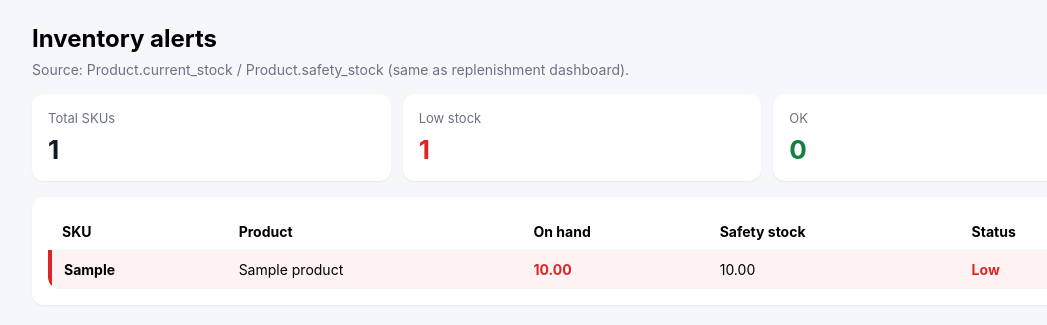
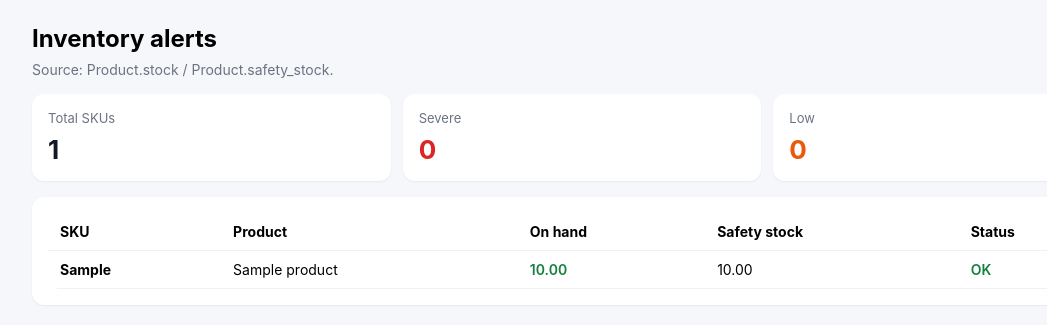
Before and after one commit to yancy0911/tea-supply-system, a Django app: page /inventory/ in a window 1280 px wide. Shown: the part 88-413 px from the top of the page, without its empty margins (58-1105 px from the left). Run offline with Django 4.2, Linux system fonts and the light colour scheme; a user stored in the database is signed in; tables that the repository leaves empty hold one stand-in row (values such as "Sample post").

Commit message:
add inventory system v1 with stock tracking
Made-with: Cursor

```diff
--- a/tea_supply/models.py
+++ b/tea_supply/models.py
@@ -65,8 +65,13 @@ class Product(models.Model):
         verbose_name="当前库存",
         help_text="稳版统一库存（默认假库存 100），用于商城下单校验与扣减。",
     )
+    stock = models.FloatField(
+        default=0,
+        verbose_name="当前库存（供应链）",
+        help_text="供应链库存（V1）：订单确认/收款后扣减；用于库存预警与补货。",
+    )
     safety_stock = models.FloatField(
-        default=10,
+        default=20,
         verbose_name="安全库存",
         help_text="低于或等于该值时前台显示低库存提醒。",
     )
@@ -616,13 +621,9 @@ class Order(models.Model):
 def _stock_need_for_line(order_item, product=None):
     """
     计算本行应扣减的库存数量（与 save/delete 一致）。
-    单品：扣减数量 = 下单数量；整箱：扣减 = 数量 × units_per_case。
-    关联原材料时扣原材料库存；否则扣商品可售库存 stock_quantity。
+    V1：扣减数量 = 下单数量（不区分单品/整箱）。
     """
-    p = product or order_item.product
     q = float(order_item.quantity)
-    if order_item.sale_type == OrderItem.SaleType.CASE:
-        return q * float(p.units_per_case)
     return q
 
 
@@ -646,7 +647,7 @@ def recalculate_order_totals(order_id):
 
 
 def assert_order_fits_available_stock(order_id):
-    """未扣库存订单：按商品汇总需求量，校验不超过 current_stock（stock_enabled=True 时）。"""
+    """未扣库存订单：按商品汇总需求量，校验不超过 Product.stock（stock_enabled=True 时）。"""
     order = Order.objects.filter(pk=order_id).first()
     if not order or order.stock_deducted:
         return
@@ -661,7 +662,7 @@ def assert_order_fits_available_stock(order_id):
         p = Product.objects.get(pk=pid)
         if not bool(getattr(p, "stock_enabled", True)):
             continue
-        cur = float(getattr(p, "current_stock", 0.0))
+        cur = float(getattr(p, "stock", 0.0))
         if cur < need:
             raise ValidationError(f"库存不足：{p.sku}")
 
@@ -712,27 +713,27 @@ def _apply_need_to_inventory(product, need, *, add_back=False, order=None):
         return
     _apply_depth_inc()
     try:
-        # 稳版统一库存：按 Product.current_stock 扣减/回补。
+        # V1 供应链库存：按 Product.stock 扣减/回补。
         # 浮点库存可能出现极小精度误差；这里做防负库存的兜底处理。
         eps = 1e-9
         p2 = Product.objects.select_for_update().get(pk=product.pk)
         if not bool(getattr(p2, "stock_enabled", True)):
             # 库存不限：不拦截、不扣减
             return
-        cur = float(p2.current_stock or 0.0)
+        cur = float(getattr(p2, "stock", 0.0) or 0.0)
         if add_back:
             new_stock = cur + need
         else:
             if bool(p2.stock_enabled) and cur + eps < need:
                 raise ValidationError(f"库存不足：商品「{product.name}」现有 {cur:g}，本次需 {need:g}")
             new_stock = cur - need
-        p2.current_stock = max(0.0, float(new_stock))
-        p2.save(update_fields=["current_stock"])
+        p2.stock = max(0.0, float(new_stock))
+        p2.save(update_fields=["stock"])
         _write_inventory_log(
             p2,
             qty=need,
             before_stock=cur,
-            after_stock=float(p2.current_stock),
+            after_stock=float(p2.stock),
             add_back=add_back,
             order=order,
             remark=("订单回库" if add_back else "订单扣减"),
--- a/tea_supply/views.py
+++ b/tea_supply/views.py
@@ -1512,12 +1512,24 @@ def inventory_list(request):
     products = Product.objects.order_by("name", "sku")
     rows = []
     low_count = 0
+    severe_count = 0
     for p in products:
-        st = float(p.current_stock or 0.0)
+        st = float(getattr(p, "stock", 0.0) or 0.0)
         wl = float(p.safety_stock or 0.0)
-        is_low = st <= wl
+        is_severe = wl > 0 and st < (wl / 2.0)
+        is_low = st < wl and not is_severe
         if is_low:
             low_count += 1
+        if is_severe:
+            severe_count += 1
+        status_label = "OK"
+        status_level = "ok"
+        if is_severe:
+            status_label = "Severe"
+            status_level = "severe"
+        elif is_low:
+            status_label = "Low"
+            status_level = "low"
         rows.append(
             {
                 "product": p,
@@ -1526,14 +1538,17 @@ def inventory_list(request):
                 "current_stock": st,
                 "safety_stock": wl,
                 "low_stock": is_low,
-                "status_label": "Low stock" if is_low else "OK",
+                "severe_stock": is_severe,
+                "status_label": status_label,
+                "status_level": status_level,
             }
         )
     total_count = len(rows)
-    normal_count = total_count - low_count
+    normal_count = total_count - low_count - severe_count
     stats = {
         "total": total_count,
         "low": low_count,
+        "severe": severe_count,
         "normal": normal_count,
     }
     return render(request, "inventory.html", {"rows": rows, "stats": stats})
@@ -1993,6 +2008,26 @@ def boss_dashboard(request):
             }
         )
 
+    low_stock_rows = []
+    for p in (
+        Product.objects.filter(stock_enabled=True)
+        .filter(stock__lt=F("safety_stock"))
+        .order_by("stock", "sku")[:5]
+    ):
+        st = float(getattr(p, "stock", 0.0) or 0.0)
+        wl = float(getattr(p, "safety_stock", 0.0) or 0.0)
+        is_severe = wl > 0 and st < (wl / 2.0)
+        low_stock_rows.append(
+            {
+                "product": p,
+                "sku": p.sku,
+                "name": p.name,
+                "stock": st,
+                "safety_stock": wl,
+                "is_severe": is_severe,
+            }
+        )
+
     return render(
         request,
         "boss_dashboard.html",
@@ -2009,6 +2044,7 @@ def boss_dashboard(request):
             "customer_top5": customer_top5,
             "product_top5": product_top5,
             "trend7": trend,
+            "low_stock_rows": low_stock_rows,
         },
     )
 
@@ -2071,17 +2107,22 @@ def mark_order_paid(request, order_id):
     if order.status == Order.Status.PAID:
         messages.info(request, "Order was already settled; credit usage unchanged.")
         return redirect("orders-list")
-    with transaction.atomic():
-        # 禁止 select_related 可空外键与 select_for_update 混用（PostgreSQL：FOR UPDATE 不能锁 outer join 可空侧）
-        order = Order.objects.select_for_update().get(pk=order_id)
-        if order.status == Order.Status.PAID:
-            messages.info(request, "Order was already settled; credit usage unchanged.")
-            return redirect("orders-list")
-        order.status = Order.Status.PAID
-        order.payment_status = Order.PaymentStatus.PAID
-        order.paid_at = timezone.now()
-        order.save(update_fields=["status", "payment_status", "paid_at"])
-        reverse_credit_debt_if_counted(order)
+    try:
+        with transaction.atomic():
+            # 禁止 select_related 可空外键与 select_for_update 混用（PostgreSQL：FOR UPDATE 不能锁 outer join 可空侧）
+            order = Order.objects.select_for_update().get(pk=order_id)
+            if order.status == Order.Status.PAID:
+                messages.info(request, "Order was already settled; credit usage unchanged.")
+                return redirect("orders-list")
+            deduct_stock_for_order(order.pk)
+            order.status = Order.Status.PAID
+            order.payment_status = Order.PaymentStatus.PAID
+            order.paid_at = timezone.now()
+            order.save(update_fields=["status", "payment_status", "paid_at"])
+            reverse_credit_debt_if_counted(order)
+    except ValidationError as exc:
+        messages.error(request, str(exc))
+        return redirect("orders-list")
     messages.success(request, _MSG_SETTLED_RELEASE)
     return redirect("orders-list")
 
@@ -2089,23 +2130,24 @@ def mark_order_paid(request, order_id):
 @login_required
 @internal_user_required
 def confirm_order(request, order_id):
-    with transaction.atomic():
-        order = get_object_or_404(Order.objects.select_for_update(), pk=order_id)
-        if order.workflow_status == Order.WorkflowStatus.CANCELLED:
-            messages.error(request, "Cancelled orders cannot be confirmed.")
-            return redirect("orders-list")
-        guard_reason = _confirm_order_guard_reason(order)
-        if guard_reason:
-            messages.error(request, guard_reason)
-            return redirect("orders-list")
-        if order.workflow_status != Order.WorkflowStatus.CONFIRMED:
-            order.workflow_status = Order.WorkflowStatus.CONFIRMED
-            order.save(update_fields=["workflow_status"])
-        try:
+    try:
+        with transaction.atomic():
+            order = get_object_or_404(Order.objects.select_for_update(), pk=order_id)
+            if order.workflow_status == Order.WorkflowStatus.CANCELLED:
+                messages.error(request, "Cancelled orders cannot be confirmed.")
+                return redirect("orders-list")
+            guard_reason = _confirm_order_guard_reason(order)
+            if guard_reason:
+                messages.error(request, guard_reason)
+                return redirect("orders-list")
+            deduct_stock_for_order(order.pk)
+            if order.workflow_status != Order.WorkflowStatus.CONFIRMED:
+                order.workflow_status = Order.WorkflowStatus.CONFIRMED
+                order.save(update_fields=["workflow_status"])
             apply_credit_debt_if_needed(order)
-        except ValidationError as exc:
-            messages.error(request, str(exc))
-            return redirect("orders-list")
+    except ValidationError as exc:
+        messages.error(request, str(exc))
+        return redirect("orders-list")
     messages.success(request, "Order confirmed.")
     return redirect("orders-list")
 
--- a/templates/inventory.html
+++ b/templates/inventory.html
@@ -3,7 +3,7 @@
 {% block content %}
   <h2 style="margin: 0 0 8px 0">Inventory alerts</h2>
   <p class="muted" style="margin: 0 0 16px 0; font-size: 14px">
-    Source: Product.current_stock / Product.safety_stock (same as replenishment dashboard).
+    Source: Product.stock / Product.safety_stock.
   </p>
 
   <div class="card-grid" style="margin-bottom: 16px; grid-template-columns: repeat(3, minmax(0, 1fr))">
@@ -12,12 +12,12 @@
       <div class="value" style="color: #111827">{{ stats.total }}</div>
     </div>
     <div class="card">
-      <div class="label">Low stock</div>
-      <div class="value" style="color: #dc2626">{{ stats.low }}</div>
+      <div class="label">Severe</div>
+      <div class="value" style="color: #dc2626">{{ stats.severe }}</div>
     </div>
     <div class="card">
-      <div class="label">OK</div>
-      <div class="value" style="color: #15803d">{{ stats.normal }}</div>
+      <div class="label">Low</div>
+      <div class="value" style="color: #ea580c">{{ stats.low }}</div>
     </div>
   </div>
 
@@ -36,15 +36,19 @@
         <tbody>
           {% for row in rows %}
             <tr
-              {% if row.low_stock %}
+              {% if row.severe_stock %}
                 style="background: #fef2f2; border-left: 4px solid #dc2626"
+              {% elif row.low_stock %}
+                style="background: #fffbeb; border-left: 4px solid #f59e0b"
               {% endif %}
             >
               <td><strong>{{ row.sku }}</strong></td>
               <td>{{ row.name }}</td>
               <td
-                {% if row.low_stock %}
-                  style="color: #dc2626; font-weight: 700"
+                {% if row.severe_stock %}
+                  style="color: #dc2626; font-weight: 800"
+                {% elif row.low_stock %}
+                  style="color: #b45309; font-weight: 800"
                 {% else %}
                   style="color: #15803d; font-weight: 600"
                 {% endif %}
@@ -53,8 +57,10 @@
               </td>
               <td>{{ row.safety_stock|floatformat:2 }}</td>
               <td>
-                {% if row.low_stock %}
-                  <span style="color: #dc2626; font-weight: 700">Low</span>
+                {% if row.severe_stock %}
+                  <span style="color: #dc2626; font-weight: 800">Severe</span>
+                {% elif row.low_stock %}
+                  <span style="color: #b45309; font-weight: 800">Low</span>
                 {% else %}
                   <span style="color: #15803d; font-weight: 600">OK</span>
                 {% endif %}
```
Also changed, not shown: templates/boss_dashboard.html (+44 -0 lines), tea_supply/migrations/0043_inventory_stock_v1.py (added).
